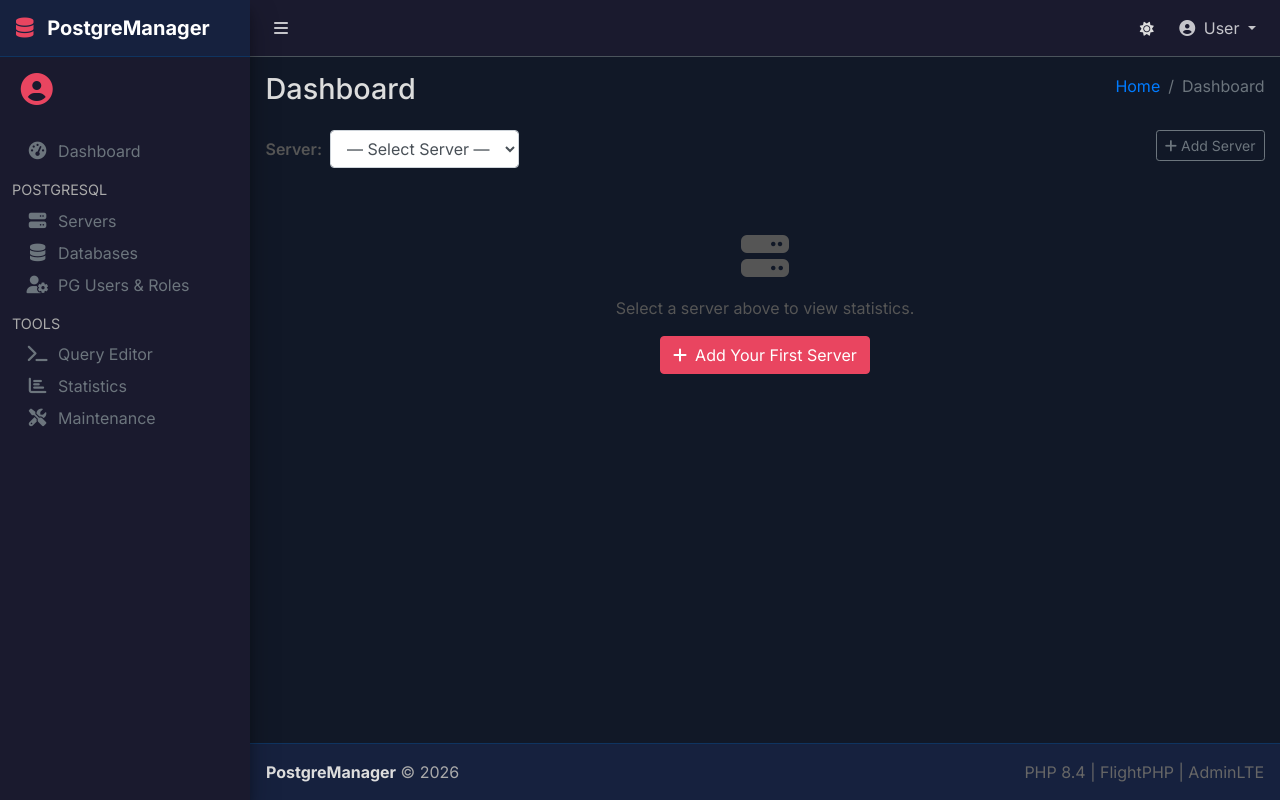
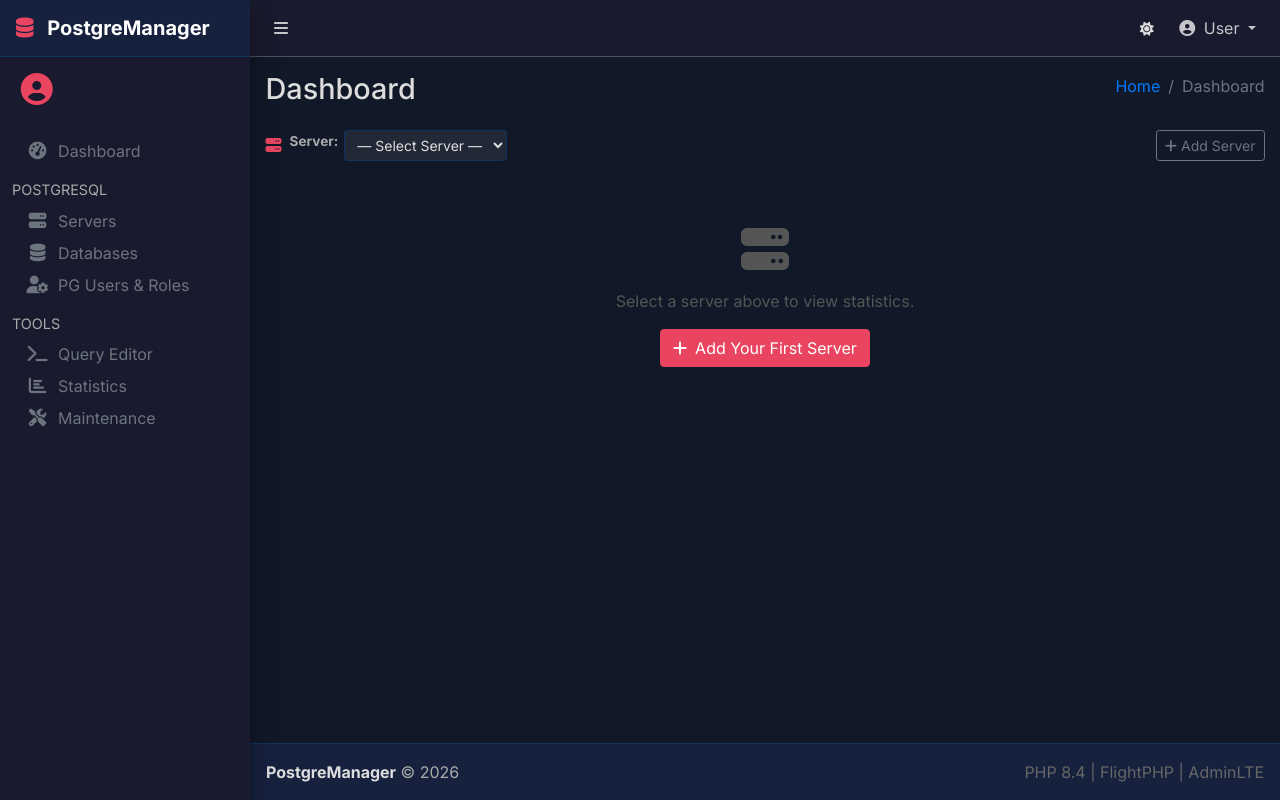
Before and after one commit to AhmadShamli/PostgreManager, a PHP site: template resources/views/dashboard/index.html.twig in a window 1280 px wide. Run offline with PHP 8.4, Linux system fonts and the light colour scheme; the template is opened without the code that fills it, so the values that code supplies are empty; some libraries are stand-ins or nearby versions.

Commit message:
style(dashboard): improve server switcher UI layout and styling

```diff
--- a/resources/views/dashboard/index.html.twig
+++ b/resources/views/dashboard/index.html.twig
@@ -7,23 +7,25 @@
 
 {% block content %}
 <!-- Server Switcher -->
-<div class="row mb-3">
-    <div class="col-md-6">
-        <form method="GET" action="/dashboard" class="form-inline">
-            <label class="mr-2" style="color:#555;font-weight:600;">Server:</label>
-            <select name="server_id" class="form-control mr-2" onchange="this.form.submit()">
+<div class="mb-3 d-flex align-items-center justify-content-between">
+    <div class="d-flex align-items-center">
+        <i class="fas fa-server mr-2" style="color:#e94560;"></i>
+        <form method="GET" action="/dashboard" class="d-flex align-items-center">
+            <label style="color:#aaa; font-size:0.85rem; margin-right:6px;">Server:</label>
+            <select name="server_id" class="form-control form-control-sm pm-input" style="width:auto;"
+                    onchange="this.form.submit()">
                 <option value="">— Select Server —</option>
                 {% for p in profiles %}
-                <option value="{{ p.id }}" {% if p.id == active_server %}selected{% endif %}>{{ p.label }} ({{ p.host }})</option>
+                <option value="{{ p.id }}" {% if p.id == active_server %}selected{% endif %}>
+                    {{ p.label }} ({{ p.host }}:{{ p.port }})
+                </option>
                 {% endfor %}
             </select>
         </form>
     </div>
-    <div class="col-md-6 text-right">
-        <a href="/servers/create" class="btn btn-sm btn-outline-secondary">
-            <i class="fas fa-plus mr-1"></i>Add Server
-        </a>
-    </div>
+    <a href="/servers/create" class="btn btn-sm btn-outline-secondary">
+        <i class="fas fa-plus mr-1"></i>Add Server
+    </a>
 </div>
 
 {% if error %}
```
